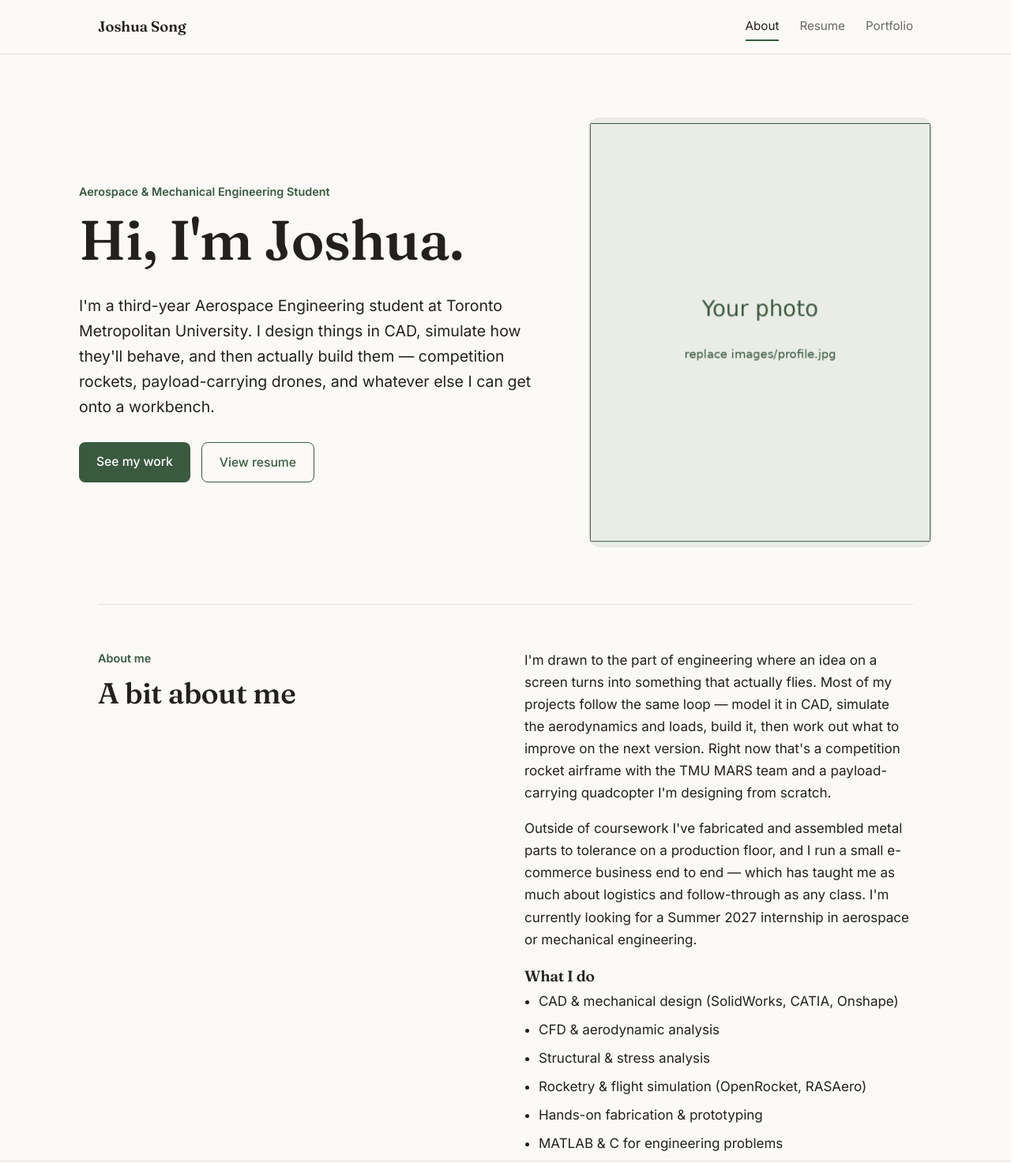
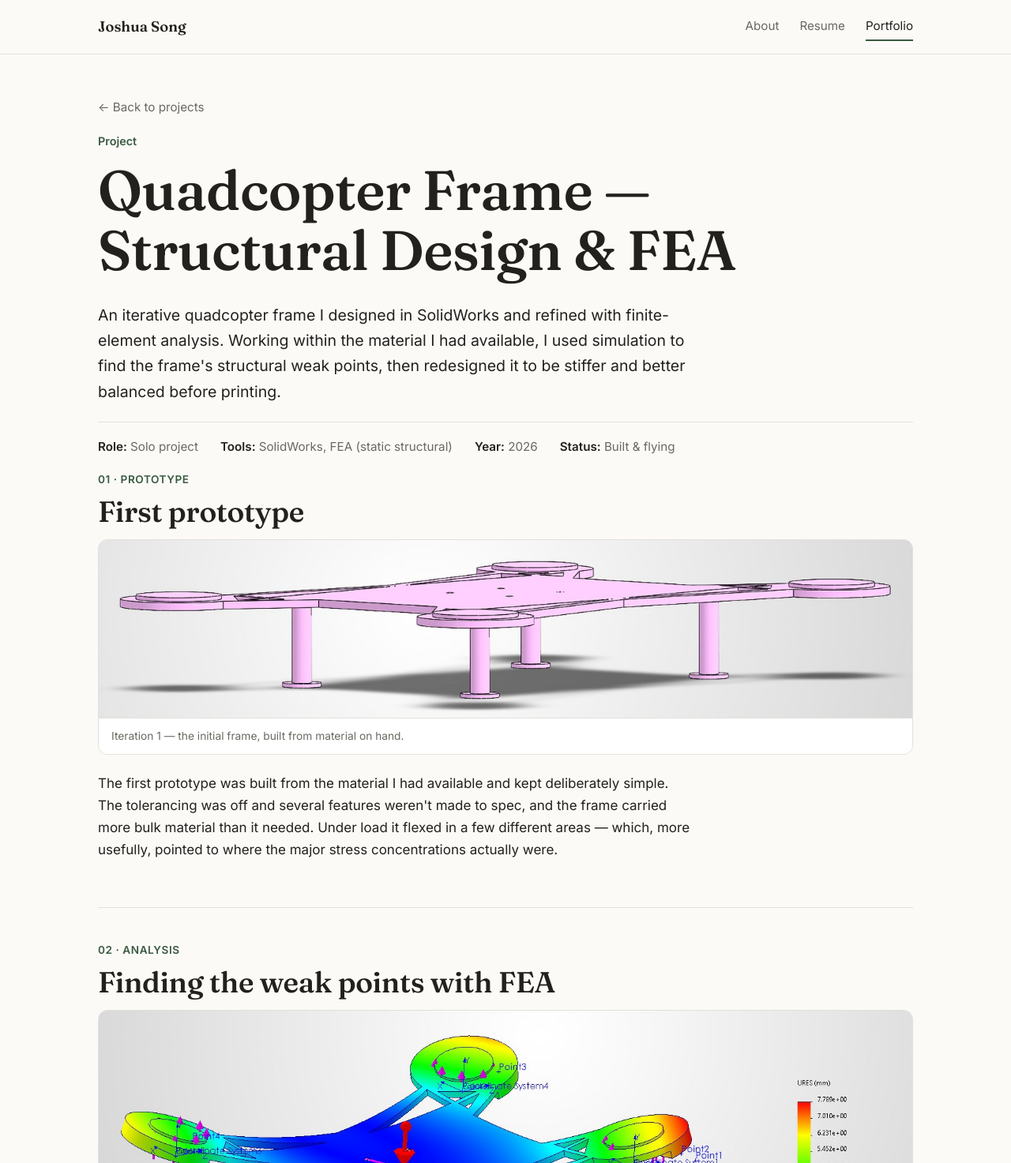
Before and after one commit to songjoshua06/song.joshua06, a plain HTML site: page index.html in a window 1280 px wide. Shown: the top 1473 px of the page at 79% size. Drawn offline with Linux system fonts and the light colour scheme.

Commit message:
Update index.html

```diff
--- a/index.html
+++ b/index.html
@@ -3,97 +3,160 @@
 <head>
   <meta charset="UTF-8" />
   <meta name="viewport" content="width=device-width, initial-scale=1.0" />
-
-  <!-- ==== EDIT: your name / page title (shows on the browser tab) ==== -->
-  <title>Joshua Song — Portfolio</title>
+  <title>Quadcopter Frame — Joshua Song</title>
 
   <link rel="stylesheet" href="style.css" />
-  <!-- Fonts (needs internet to load; falls back to system fonts offline) -->
   <link rel="preconnect" href="https://fonts.googleapis.com" />
   <link rel="preconnect" href="https://fonts.gstatic.com" crossorigin />
   <link href="https://fonts.googleapis.com/css2?family=Fraunces:opsz,wght@9..144,400;9..144,560;9..144,600&family=Inter:wght@400;500;600&display=swap" rel="stylesheet" />
+
+  <!-- Styles specific to this project case-study page -->
+  <style>
+    .proj-meta {
+      display: flex; flex-wrap: wrap; gap: 8px 28px;
+      margin-top: 22px; padding-top: 18px;
+      border-top: 1px solid var(--line);
+      color: var(--muted); font-size: 0.95rem;
+    }
+    .proj-meta b { color: var(--ink); font-weight: 600; }
+
+    .stage { padding: 42px 0; border-top: 1px solid var(--line); }
+    .stage:first-of-type { border-top: 0; padding-top: 18px; }
+    .stage .step {
+      color: var(--accent); font-weight: 600;
+      font-size: 0.85rem; letter-spacing: 0.04em; margin-bottom: 10px;
+    }
+    .stage figure {
+      margin: 0 0 22px; border: 1px solid var(--line);
+      border-radius: 12px; overflow: hidden; background: #ededed;
+    }
+    .stage figure img { width: 100%; display: block; }
+    .stage figcaption {
+      font-size: 0.86rem; color: var(--muted);
+      padding: 11px 16px; border-top: 1px solid var(--line); background: #fff;
+    }
+    .stage .txt { max-width: 70ch; }
+
+    .backlink { display: inline-block; margin-top: 6px; color: var(--muted); font-size: 0.95rem; }
+    .backlink:hover { color: var(--accent); }
+  </style>
 </head>
 <body>
 
-  <!-- ============ NAVIGATION (same on every page) ============ -->
   <nav class="nav">
     <div class="wrap">
-      <!-- EDIT: your name -->
       <a class="brand" href="index.html">Joshua Song</a>
       <div class="links">
-        <a href="index.html" class="active">About</a>
+        <a href="index.html">About</a>
         <a href="resume.html">Resume</a>
-        <a href="portfolio.html">Portfolio</a>
+        <a href="portfolio.html" class="active">Portfolio</a>
       </div>
     </div>
   </nav>
 
-  <!-- ============ HERO ============ -->
-  <header class="wrap hero">
-    <div>
-      <p class="eyebrow">Aerospace &amp; Mechanical Engineering Student</p>
-      <!-- EDIT: your headline -->
-      <h1>Hi, I'm Joshua.</h1>
+  <!-- ============ PROJECT HEADER ============ -->
+  <header class="wrap" style="padding-top:48px">
+    <a class="backlink" href="portfolio.html">← Back to projects</a>
+    <p class="eyebrow" style="margin-top:18px">Project</p>
+    <h1>Quadcopter Frame — Structural Design &amp; FEA</h1>
     <p class="lead">
-        I'm a third-year Aerospace Engineering student at Toronto Metropolitan
-        University. I design things in CAD, simulate how they'll behave, and
-        then actually build them — competition rockets, payload-carrying
-        drones, and whatever else I can get onto a workbench.
+      An iterative quadcopter frame I designed in SolidWorks and refined with
+      finite-element analysis. Working within the material I had available, I
+      used simulation to find the frame's structural weak points, then
+      redesigned it to be stiffer and better balanced before printing.
     </p>
-      <div class="actions">
-        <a class="btn" href="portfolio.html">See my work</a>
-        <a class="btn ghost" href="resume.html">View resume</a>
-      </div>
-    </div>
-
-    <!-- PHOTO: to change it, replace images/profile.jpg (keep the name) -->
-    <div class="photo">
-      <img src="images/profile.jpg" alt="Portrait of Joshua Song" />
+    <div class="proj-meta">
+      <span><b>Role:</b> Solo project</span>
+      <span><b>Tools:</b> SolidWorks, FEA (static structural)</span>
+      <span><b>Year:</b> 2026</span>
+      <span><b>Status:</b> Built &amp; flying</span>
     </div>
   </header>
 
-  <!-- ============ ABOUT ============ -->
   <section class="wrap">
-    <div class="about">
-      <div>
-        <p class="eyebrow">About me</p>
-        <h2>A bit about me</h2>
+
+    <!-- ===== STAGE 1 ===== -->
+    <div class="stage">
+      <p class="step">01 · PROTOTYPE</p>
+      <h2>First prototype</h2>
+      <figure>
+        <img src="images/quad-prototype-1.jpg" alt="First quadcopter frame prototype, CAD render" />
+        <figcaption>Iteration 1 — the initial frame, built from material on hand.</figcaption>
+      </figure>
+      <p class="txt">
+        The first prototype was built from the material I had available and kept
+        deliberately simple. The tolerancing was off and several features weren't
+        made to spec, and the frame carried more bulk material than it needed.
+        Under load it flexed in a few different areas — which, more usefully,
+        pointed to where the major stress concentrations actually were.
+      </p>
     </div>
-      <div>
-        <!-- EDIT: your story -->
-        <p>
-          I'm drawn to the part of engineering where an idea on a screen turns
-          into something that actually flies. Most of my projects follow the
-          same loop — model it in CAD, simulate the aerodynamics and loads,
-          build it, then work out what to improve on the next version. Right
-          now that's a competition rocket airframe with the TMU MARS team and a
-          payload-carrying quadcopter I'm designing from scratch.
+
+    <!-- ===== STAGE 2 ===== -->
+    <div class="stage">
+      <p class="step">02 · ANALYSIS</p>
+      <h2>Finding the weak points with FEA</h2>
+      <figure>
+        <img src="images/quad-fea.jpg" alt="Finite-element static displacement study of the frame" />
+        <figcaption>
+          Static displacement study (inertial relief). Red/orange marks the
+          largest deflection, blue is near zero — peak displacement ≈ 7.8&nbsp;mm.
+        </figcaption>
+      </figure>
+      <p class="txt">
+        Rather than guess at the problem areas, I ran a rudimentary
+        finite-element study — a static displacement analysis using inertial
+        relief — on the frame, with the material properties I was working with.
+        The simulation made the weak points obvious: deflection peaked at the
+        motor arms and outer mounts (shown in red and orange) while the central
+        body stayed stiff (blue). That gave me specific, ranked targets for the
+        redesign instead of reinforcing everything blindly.
       </p>
-        <p>
-          Outside of coursework I've fabricated and assembled metal parts to
-          tolerance on a production floor, and I run a small e-commerce business
-          end to end — which has taught me as much about logistics and
-          follow-through as any class. I'm currently looking for a Summer 2027
-          internship in aerospace or mechanical engineering.
+    </div>
+
+    <!-- ===== STAGE 3 ===== -->
+    <div class="stage">
+      <p class="step">03 · REDESIGN</p>
+      <h2>Final design, print-ready</h2>
+      <figure>
+        <img src="images/quad-final.jpg" alt="Final redesigned quadcopter frame, CAD render" />
+        <figcaption>Iteration 2 — reinforced at the flagged stress points, with material rebalanced to cut bending.</figcaption>
+      </figure>
+      <p class="txt">
+        For the second iteration I addressed each point the analysis flagged. I
+        reinforced the stress concentrations the study identified, redistributed
+        material to bring down the peak stresses, and added extra material in the
+        sections that had been bending to stiffen them. The result is the
+        print-ready frame — stronger where it needs to be, without the dead
+        weight of the first version.
       </p>
-        <h3 style="margin-top:22px">What I do</h3>
-        <ul>
-          <li>CAD &amp; mechanical design (SolidWorks, CATIA, Onshape)</li>
-          <li>CFD &amp; aerodynamic analysis</li>
-          <li>Structural &amp; stress analysis</li>
-          <li>Rocketry &amp; flight simulation (OpenRocket, RASAero)</li>
-          <li>Hands-on fabrication &amp; prototyping</li>
-          <li>MATLAB &amp; C for engineering problems</li>
-        </ul>
     </div>
+
+    <!-- ===== STAGE 4 ===== -->
+    <div class="stage">
+      <p class="step">04 · BUILT</p>
+      <h2>Final realized prototype</h2>
+      <figure>
+        <img src="images/quad-built.jpg" alt="The printed and fully built quadcopter, with radio controller and battery" />
+        <figcaption>The printed frame built into a complete, flying quad — brushless motors, flight-controller and ESC stack, receiver, and radio link.</figcaption>
+      </figure>
+      <p class="txt">
+        This is the design realized: the optimized frame printed and built up
+        into a complete, flying quad. I assembled the full stack onto it — the
+        brushless motors, the flight-controller and ESC, the receiver, and the
+        power — all mounted on the frame the analysis shaped. Seeing it hold up
+        in the air is the payoff of the stress study and redesign: the
+        reinforced frame takes the vibration and landing loads that bent the
+        first version.
+      </p>
     </div>
+
+    <a class="backlink" href="portfolio.html" style="margin:8px 0 10px">← Back to projects</a>
   </section>
 
-  <!-- ============ FOOTER ============ -->
   <footer>
     <div class="wrap">
       <span>© 2026 Joshua Song</span>
-      <!-- EDIT: your email / links -->
       <span><a href="mailto:song.joshua06@gmail.com">song.joshua06@gmail.com</a></span>
     </div>
   </footer>
```
Lines whose indentation alone changed are shown as unchanged.
